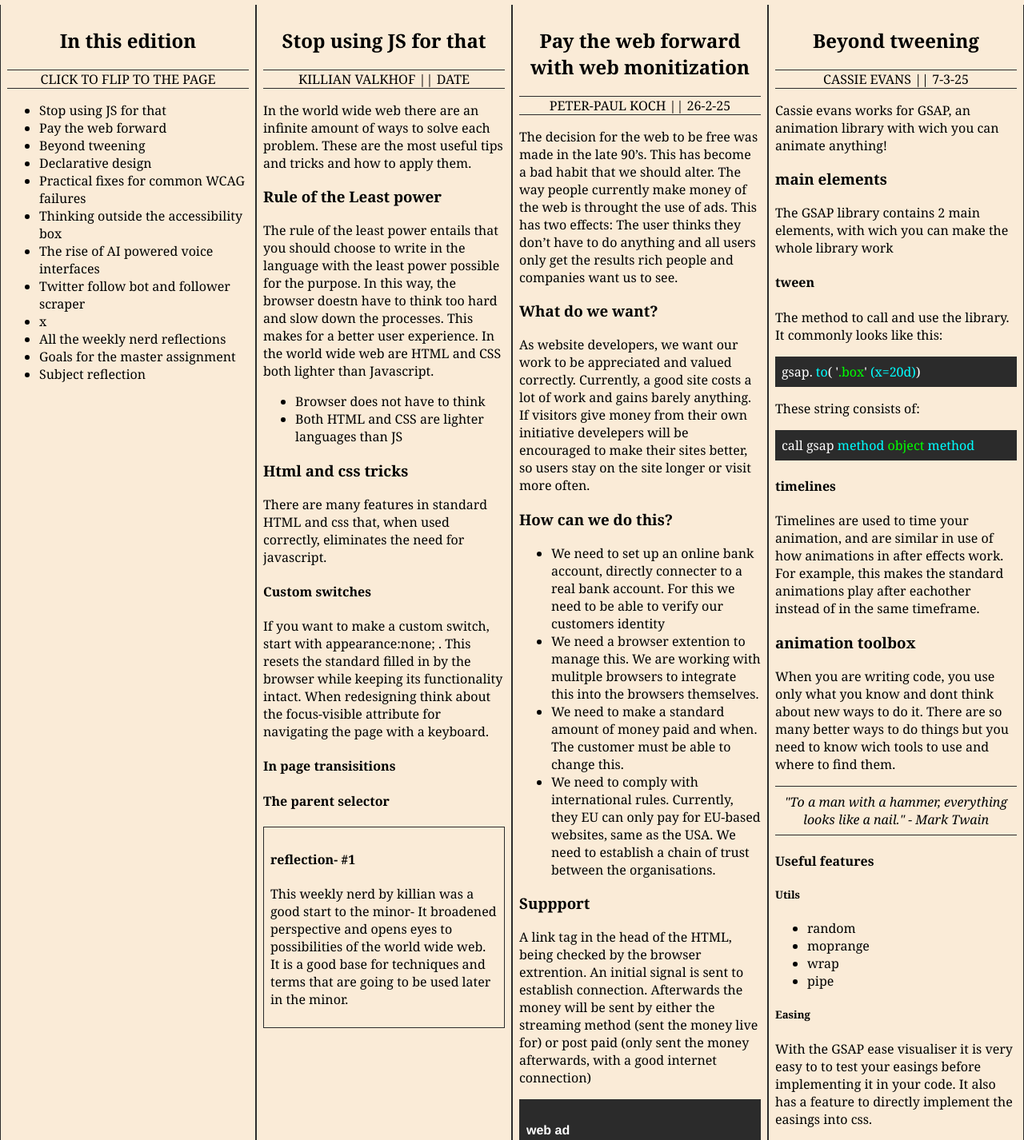
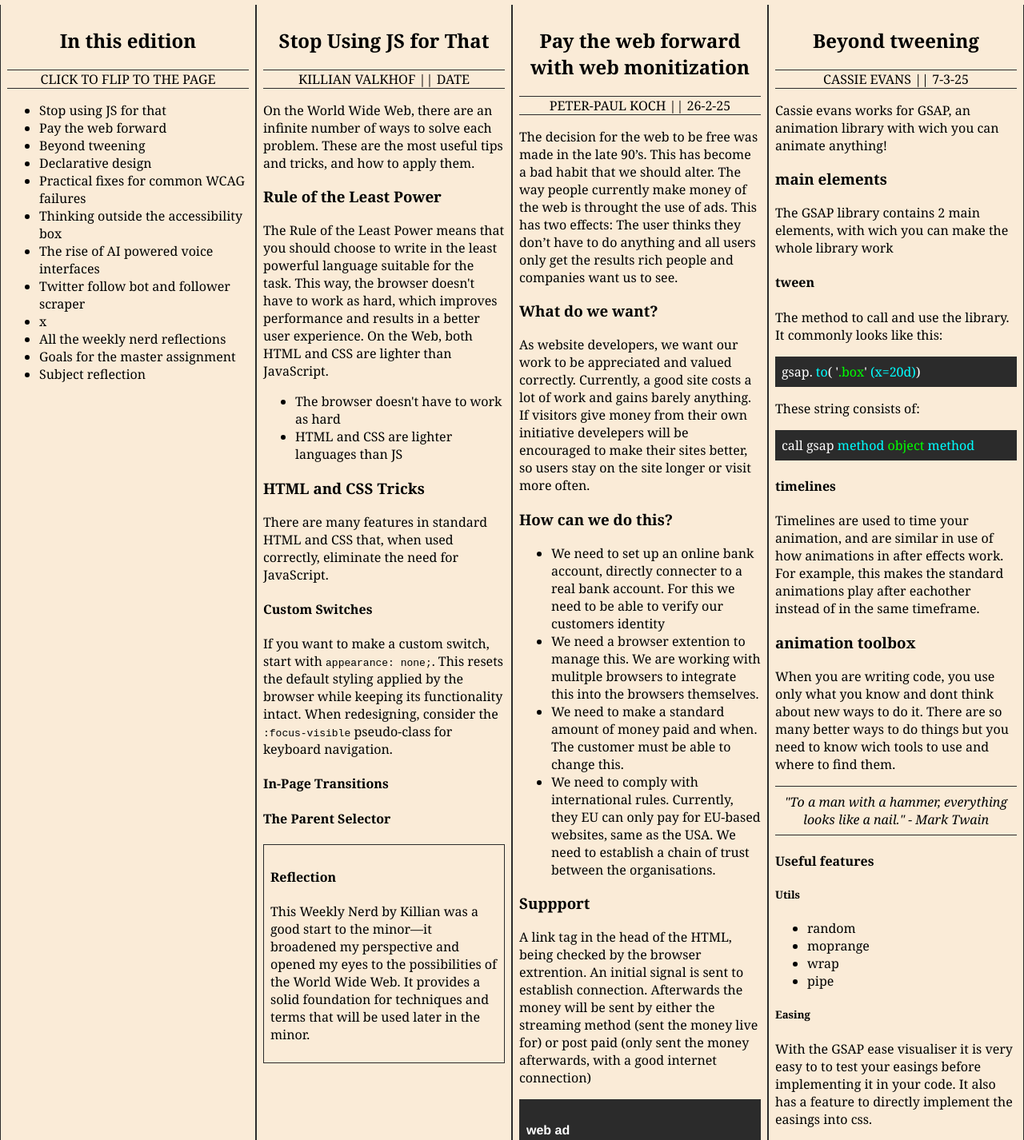
Before and after one commit to IKreike/Weekly-Nerd, a plain HTML site: page index.html in a window 1280 px wide. Shown: the part 120-1546 px from the top of the page at 80% size. Drawn offline with Linux system fonts and the light colour scheme.

Commit message:
spelling

```diff
--- a/index.html
+++ b/index.html
@@ -35,36 +35,36 @@
             </ul>
         </article>
         <!-- weekly nerd #1, stop using JS for that -->
+
         <article id="killian">
-            <h2>Stop using JS for that</h2>
-            <p>Killian valkhof || date</p>
-            <p>In the world wide web there are an infinite amount of ways to solve each problem. These are the most
-                useful tips and tricks and how to apply them.</p>
-            <h3>Rule of the Least power</h3>
-            <p>The rule of the least power entails that you should choose to write in the language with the least power
-                possible for the purpose. In this way, the browser doestn have to think too hard and slow down the
-                processes. This makes for a better user experience. In the world wide web are HTML and CSS both lighter
-                than Javascript.</p>
-            <ul>
-                <li>Browser does not have to think</li>
-                <li>Both HTML and CSS are lighter languages than JS</li>
-            </ul>
-            <h3>Html and css tricks </h3>
-            <p>There are many features in standard HTML and css that, when used correctly, eliminates the need for
-                javascript. </p>
-            <h4>Custom switches </h4>
-            <p>If you want to make a custom switch, start with appearance:none; . This resets the standard filled in by
-                the browser while keeping its functionality intact. When redesigning think about the focus-visible
-                attribute for navigating the page with a keyboard. </p>
-            <h4>In page transisitions </h4>
-            <h4>The parent selector</h4>
-            <section class="reflection">
-                <h4>reflection- #1</h4>
-                <p>This weekly nerd by killian was a good start to the minor- It broadened perspective and opens eyes to
-                    possibilities of the world wide web. It is a good base for techniques and terms that are going to be
-                    used later in the minor.</p>
-            </section>
-        </article>
+    <h2>Stop Using JS for That</h2>
+    <p>Killian Valkhof || Date</p>
+    <p>On the World Wide Web, there are an infinite number of ways to solve each problem. These are the most
+        useful tips and tricks, and how to apply them.</p>
+    <h3>Rule of the Least Power</h3>
+    <p>The Rule of the Least Power means that you should choose to write in the least powerful language suitable
+        for the task. This way, the browser doesn't have to work as hard, which improves performance and results
+        in a better user experience. On the Web, both HTML and CSS are lighter than JavaScript.</p>
+    <ul>
+        <li>The browser doesn't have to work as hard</li>
+        <li>HTML and CSS are lighter languages than JS</li>
+    </ul>
+    <h3>HTML and CSS Tricks</h3>
+    <p>There are many features in standard HTML and CSS that, when used correctly, eliminate the need for
+        JavaScript.</p>
+    <h4>Custom Switches</h4>
+    <p>If you want to make a custom switch, start with <code>appearance: none;</code>. This resets the default styling
+        applied by the browser while keeping its functionality intact. When redesigning, consider the
+        <code>:focus-visible</code> pseudo-class for keyboard navigation.</p>
+    <h4>In-Page Transitions</h4>
+    <h4>The Parent Selector</h4>
+    <section class="reflection">
+        <h4>Reflection</h4>
+        <p>This Weekly Nerd by Killian was a good start to the minor—it broadened my perspective and opened my eyes to
+            the possibilities of the World Wide Web. It provides a solid foundation for techniques and terms that will
+            be used later in the minor.</p>
+    </section>
+</article>
         <!-- weekly nerd #2, Pay the web forward -->
         <article id="peter">
             <h2>Pay the web forward with web monitization</h2>
```
